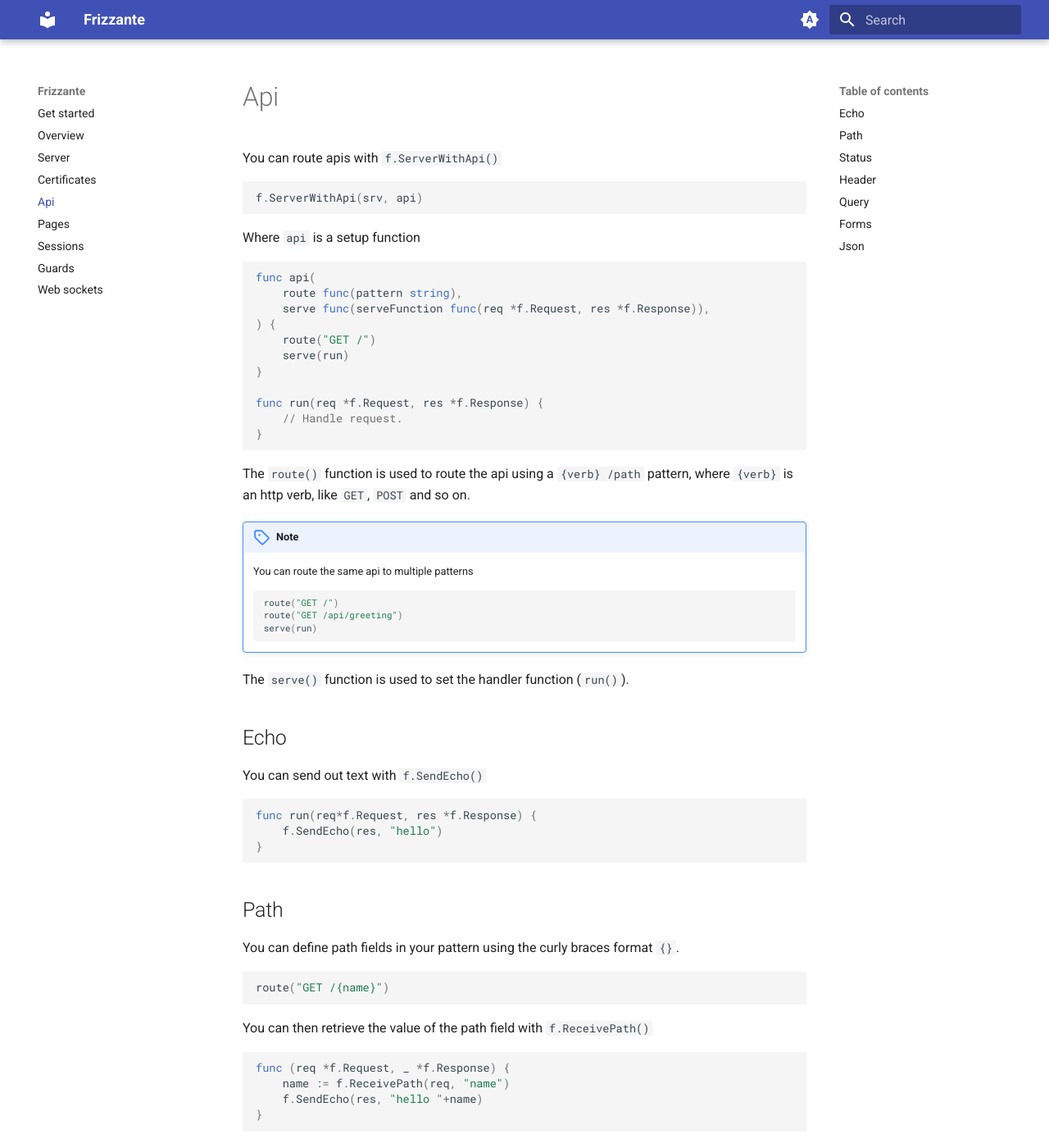
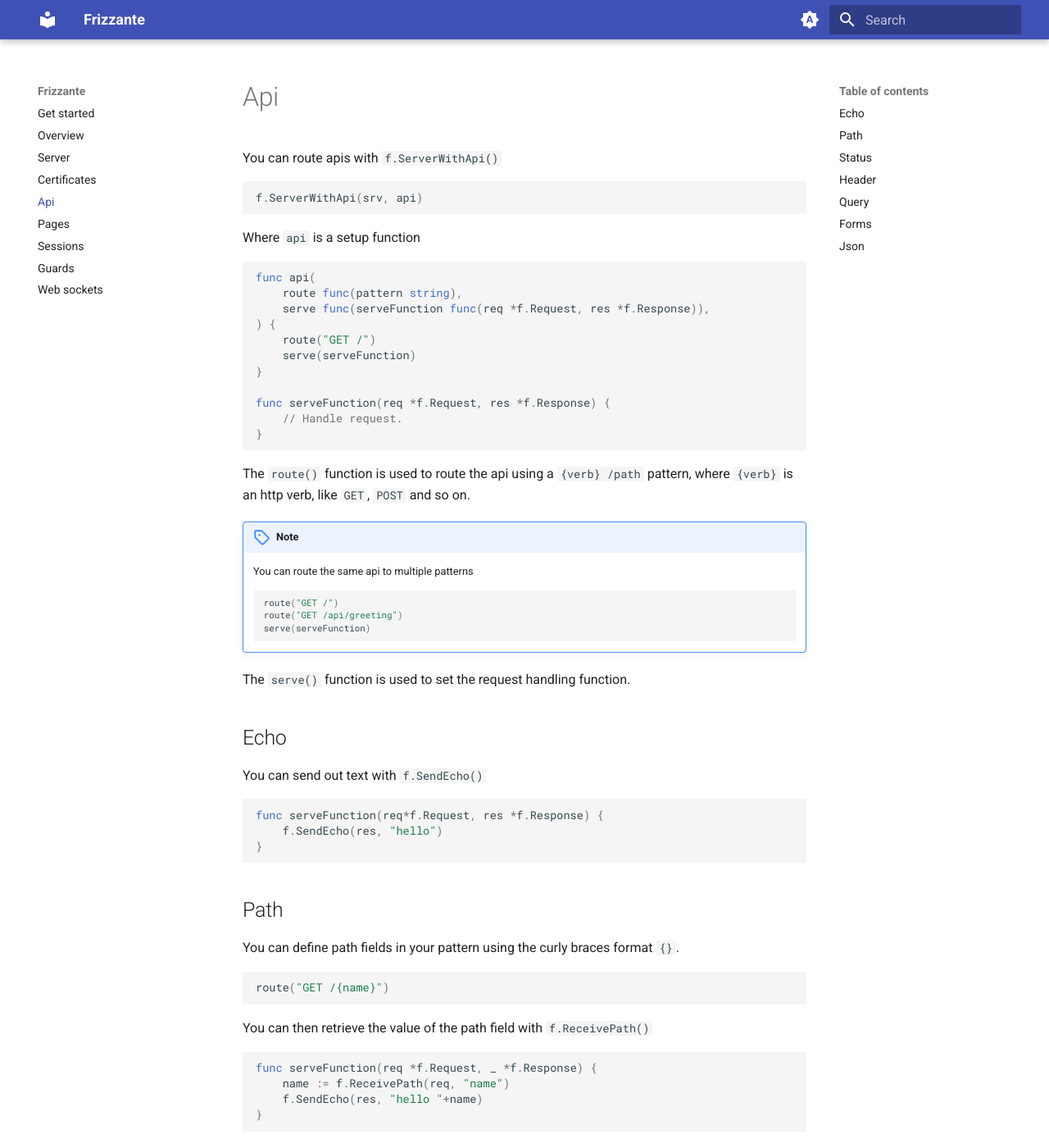
Before and after one commit to razshare/frizzante-docs, an MkDocs documentation site: the page built from docs/api.md, in a window 1280 px wide and 1400 px high. Shown: the whole window at 82% size. Built offline with MkDocs 1.6.1 and Material for MkDocs 9.7.7, drawn with Linux system fonts in a browser that asks for light colours; some of the changed text lies outside the part shown.

Commit message:
chore(docs): updating api.

````diff
--- a/docs/api.md
+++ b/docs/api.md
@@ -12,10 +12,10 @@ func api(
 	serve func(serveFunction func(req *f.Request, res *f.Response)),
 ) {
     route("GET /")
-    serve(run)
+    serve(serveFunction)
 }
 
-func run(req *f.Request, res *f.Response) {
+func serveFunction(req *f.Request, res *f.Response) {
     // Handle request.
 }
 ```
@@ -27,17 +27,17 @@ The `route()` function is used to route the api using a `{verb} /path` pattern,
     ```go
     route("GET /")
     route("GET /api/greeting")
-    serve(run)
+    serve(serveFunction)
     ```
 
-The `serve()` function is used to set the handler function (`run()`).
+The `serve()` function is used to set the request handling function.
 
 ## Echo
 
 You can send out text with `f.SendEcho()`
 
 ```go
-func run(req*f.Request, res *f.Response) {
+func serveFunction(req*f.Request, res *f.Response) {
     f.SendEcho(res, "hello")
 }
 ```
@@ -53,7 +53,7 @@ route("GET /{name}")
 You can then retrieve the value of the path field with `f.ReceivePath()`
 
 ```go
-func (req *f.Request, _ *f.Response) {
+func serveFunction(req *f.Request, _ *f.Response) {
     name := f.ReceivePath(req, "name")
     f.SendEcho(res, "hello "+name)
 }
@@ -64,7 +64,7 @@ func (req *f.Request, _ *f.Response) {
 You can send out a status code with `f.SendStatus()`
 
 ```go
-func run(_ *f.Request, res *f.Response) {
+func serveFunction(_ *f.Request, res *f.Response) {
     f.SendStatus(res, 404)
     f.SendEcho(res, "Resource not found, sorry.")
 }
@@ -78,7 +78,7 @@ func run(_ *f.Request, res *f.Response) {
 You can retrieve header fields with `f.ReceiveHeader()` and send out header fields with `f.SendHeader()`.
 
 ```go
-func run(req *f.Request, res *f.Response) {
+func serveFunction(req *f.Request, res *f.Response) {
     contentType := f.ReceiveHeader(req, "Content-Type")
     if "application/xml" != contentType {
         f.SendStatus(res, 400)
@@ -101,7 +101,7 @@ func run(req *f.Request, res *f.Response) {
 You can retrieve values of query fields with `f.ReceiveQuery()`
 
 ```go
-func run(req *f.Request, res *f.Response) {
+func serveFunction(req *f.Request, res *f.Response) {
     name := f.ReceiveQuery(req, "name")
     f.SendEcho(res, "hello "+name)
 }
@@ -114,7 +114,7 @@ Forms can be retrieved with `f.ReceiveForm()`.
 You can use the `url.Values` api in order to retrieve specific form fields.
 
 ```go
-func run(req *f.Request, res *f.Response) {
+func serveFunction(req *f.Request, res *f.Response) {
     form := f.ReceiveForm(req)
     name := form.Get("name")
     f.SendEcho(res, "hello "+name)
@@ -133,7 +133,7 @@ type Person struct {
     Name string
 }
 
-func run(req *f.Request, res *f.Response) {
+func serveFunction(req *f.Request, res *f.Response) {
     person, _ := f.ReceiveJson[Person](req)
     f.SendEcho(res, "hello "+person.name)
 }
````
